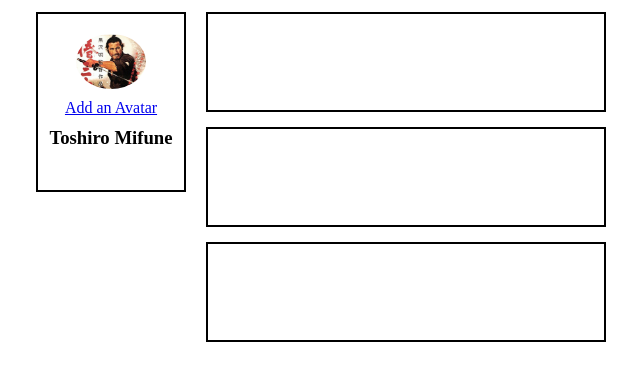
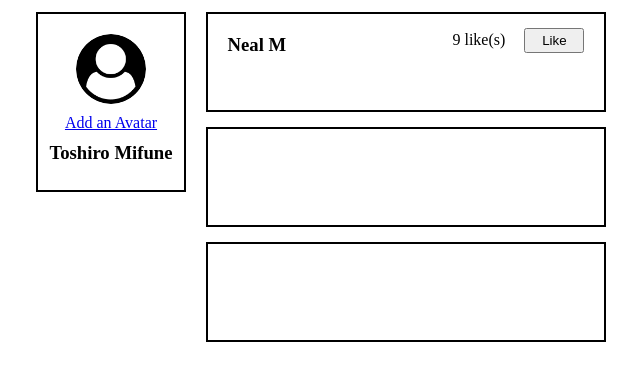
Before and after one commit to dreessen-n/liking-likes, a plain HTML site: page index.html in a window 1280 px wide. Shown: the part 105-486 px from the top of the page, without its empty margins (319-959 px from the left). Drawn offline with Linux system fonts and the light colour scheme.

Commit message:
Update changes on rt column first box in col

```diff
--- a/index.html
+++ b/index.html
@@ -19,13 +19,19 @@
         <div class="main">
             <div class="left">
                 <div class="left-box1">
-                    <img src="./assets/toshiro.png" alt="profile pic" class="img_profile-pic">
+                    <img src="./assets/user-circle.png" class="img_profile-pic">
                 <a href="#" class="change-profile-pic">Add an Avatar</a>
                 <h3 class="profile-name">Toshiro Mifune</h3>
                 </div>
             </div>
             <div class="right">
-                <div class="right-box2"></div>
+                <div class="right-box2">
+                    <div class="right-box3">
+                        <h3 class="profile-name">Neal M</h3>
+                        <p class="top-box">9 like(s)</p>
+                        <button class="btn_like">Like</button>
+                    </div>
+                </div>
                 <div class="right-box2"></div>
                 <div class="right-box2"></div>
             </div>
--- a/style.css
+++ b/style.css
@@ -80,3 +80,22 @@ a.change-profile-pic {
     height: 100px;
     margin-top: 15px;
 }
+
+.right-box3 {
+    display: flex;
+    justify-content: space-around;
+    padding: 10px;
+    align-items: center;
+}
+
+p.top-box {
+    display: flex;
+    width: 200px;
+    align-items: center;
+    justify-content: end;
+}
+
+.btn_like {
+    width: 60px;
+    height: 25px;
+}
```
